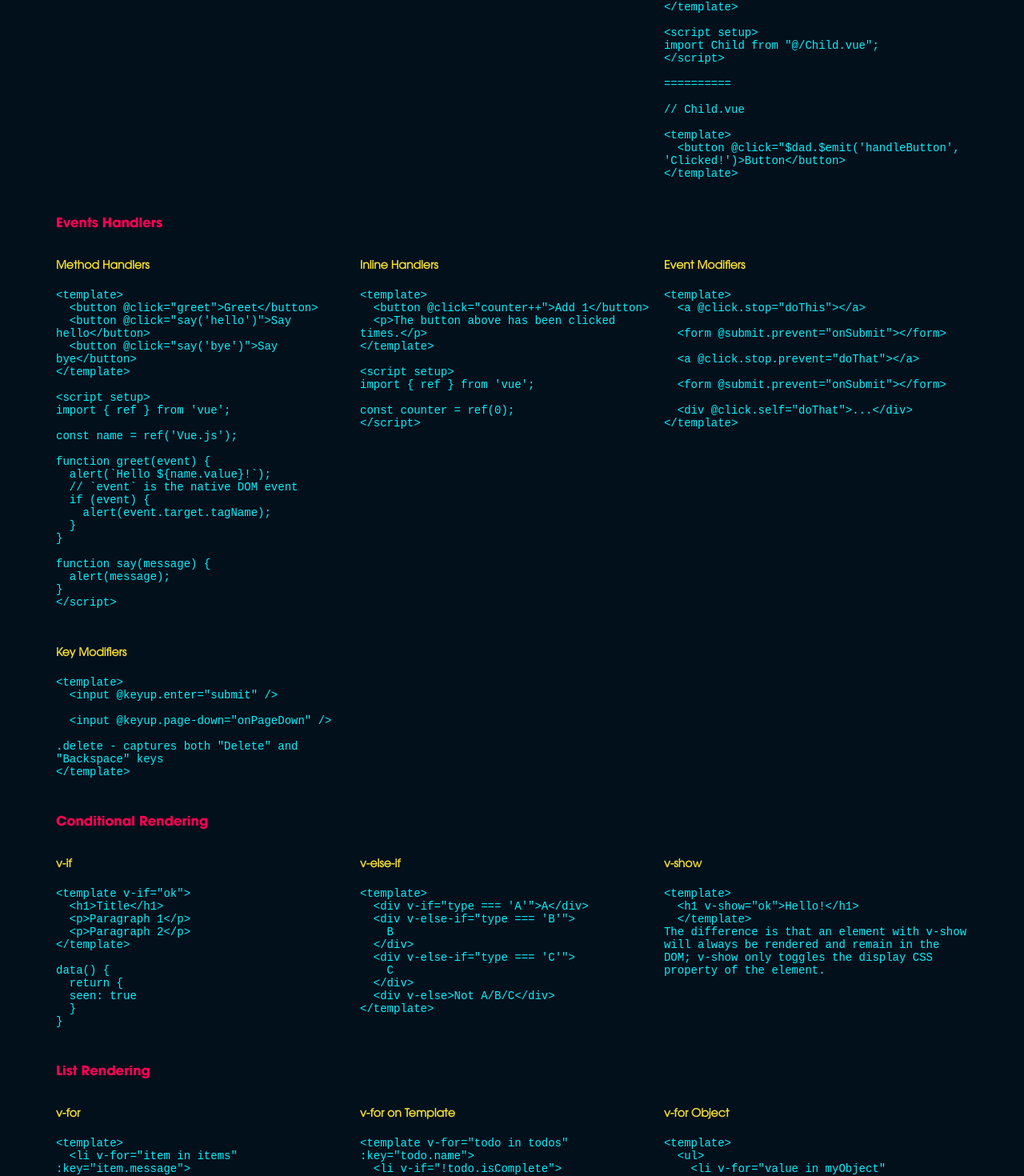
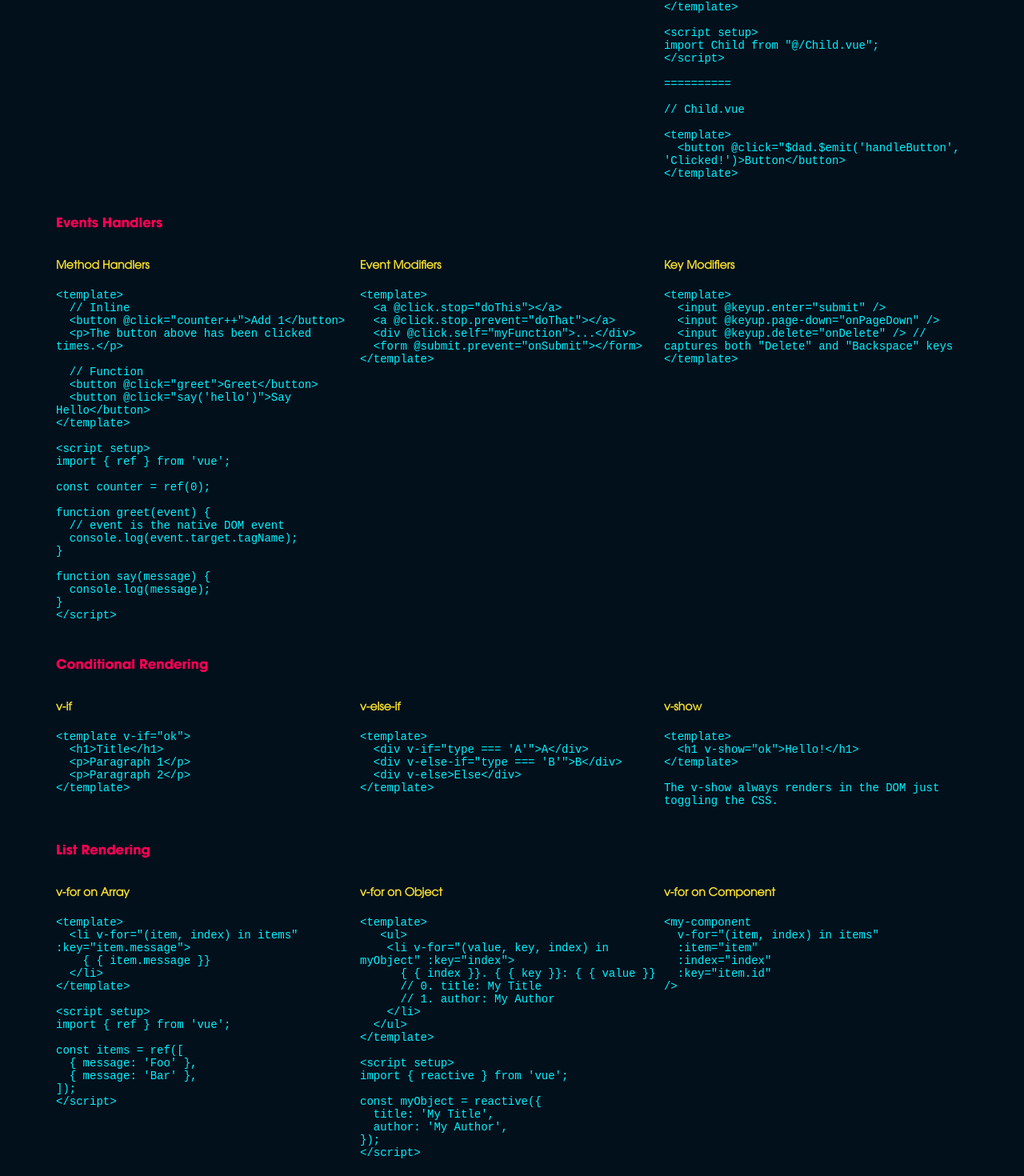
Before and after one commit to as-one/check-everyday, a Vue app in the folder v2/: page /vue in a window 1280 px wide. Shown: the part 1325-2795 px from the top of the page at 80% size. Built offline with nearby package versions, Linux system fonts and the light colour scheme.

Commit message:
Improvements

```diff
--- a/v2/src/components/Vue.vue
+++ b/v2/src/components/Vue.vue
@@ -6,8 +6,6 @@
       </div>
     </div>
 
-    <div class="row">
-      <div class="col-sm-12">
     <div class="row">
       <div class="col-sm-12 col-md-4">
         <h3>Props</h3>
@@ -176,54 +174,38 @@ import Child from "@/Child.vue";
             </pre>
       </div>
     </div>
-      </div>
-    </div>
 
     <div class="row">
       <div class="col-sm-12">
-        <div class="row">
         <h3>Events Handlers</h3>
+      </div>
+
       <div class="col-sm-12 col-md-4">
         <h4>Method Handlers</h4>
         <pre class="pre">
 &lt;template>
-  &lt;button @click="greet">Greet&lt;/button>
-  &lt;button @click="say('hello')">Say hello&lt;/button>
-  &lt;button @click="say('bye')">Say bye&lt;/button>
-&lt;/template>
-
-&lt;script setup>
-import { ref } from 'vue';
-
-const name = ref('Vue.js');
-
-function greet(event) {
-  alert(`Hello ${name.value}!`);
-  // `event` is the native DOM event
-  if (event) {
-    alert(event.target.tagName);
-  }
-}
-
-function say(message) {
-  alert(message);
-}
-&lt;/script>
-            </pre>
-          </div>
-
-          <div class="col-sm-12 col-md-4">
-            <h4>Inline Handlers</h4>
-            <pre class="pre">
-&lt;template>
+  // Inline
   &lt;button @click="counter++">Add 1&lt;/button>
   &lt;p>The button above has been clicked {{ counter }} times.&lt;/p>
+
+  // Function
+  &lt;button @click="greet">Greet&lt;/button>
+  &lt;button @click="say('hello')">Say Hello&lt;/button>
 &lt;/template>
 
 &lt;script setup>
 import { ref } from 'vue';
 
 const counter = ref(0);
+
+function greet(event) {
+  // event is the native DOM event
+  console.log(event.target.tagName);
+}
+
+function say(message) {
+  console.log(message);
+}
 &lt;/script>
             </pre>
       </div>
@@ -233,14 +215,9 @@ const counter = ref(0);
         <pre class="pre">
 &lt;template>
   &lt;a @click.stop="doThis">&lt;/a>
-
+  &lt;a @click.stop.prevent="doThat">&lt;/a>
+  &lt;div @click.self="myFunction">...&lt;/div>
   &lt;form @submit.prevent="onSubmit">&lt;/form>
-
-  &lt;a @click.stop.prevent="doThat">&lt;/a>
-
-  &lt;form @submit.prevent="onSubmit">&lt;/form>
-
-  &lt;div @click.self="doThat">...&lt;/div>
 &lt;/template>
             </pre>
       </div>
@@ -250,16 +227,12 @@ const counter = ref(0);
         <pre class="pre">
 &lt;template>
   &lt;input @keyup.enter="submit" />
-
   &lt;input @keyup.page-down="onPageDown" />
-
-.delete - captures both "Delete" and "Backspace" keys
+  &lt;input @keyup.delete="onDelete" /> // captures both "Delete" and "Backspace" keys
 &lt;/template>
             </pre>
       </div>
 
-        </div>
-      </div>
     </div>
 
     <div class="row">
@@ -274,12 +247,6 @@ const counter = ref(0);
   &lt;p>Paragraph 1&lt;/p>
   &lt;p>Paragraph 2&lt;/p>
 &lt;/template>
-
-data() {
-  return {
-  seen: true
-  }
-}
         </pre>
           </div>
 
@@ -288,13 +255,8 @@ data() {
             <pre class="pre">
 &lt;template>
   &lt;div v-if="type === 'A'">A&lt;/div>
-  &lt;div v-else-if="type === 'B'">
-    B
-  &lt;/div>
-  &lt;div v-else-if="type === 'C'">
-    C
-  &lt;/div>
-  &lt;div v-else>Not A/B/C&lt;/div>
+  &lt;div v-else-if="type === 'B'">B&lt;/div>
+  &lt;div v-else>Else&lt;/div>
 &lt;/template>
             </pre>
           </div>
@@ -305,7 +267,8 @@ data() {
 &lt;template>
   &lt;h1 v-show="ok">Hello!&lt;/h1>
 &lt;/template>
-The difference is that an element with v-show will always be rendered and remain in the DOM; v-show only toggles the display CSS property of the element.
+
+The v-show always renders in the DOM just toggling the CSS.
             </pre>
           </div>
         </div>
@@ -314,65 +277,37 @@ The difference is that an element with v-show will always be rendered and remain
 
     <div class="row">
       <div class="col-sm-12">
-        <div class="row">
         <h3>List Rendering</h3>
+      </div>
       <div class="col-sm-12 col-md-4">
-            <h4>v-for</h4>
+        <h4>v-for on Array</h4>
         <pre class="pre">
 &lt;template>
-  &lt;li v-for="item in items" :key="item.message">
-<!--  {{ item,message }} -->
-  &lt;/li>
-
-OR
-
   &lt;li v-for="(item, index) in items" :key="item.message">
-    <!-- {{ parentMessage }} - {{ index }} - {{ item,message }} -->
+    { { item.message }}
   &lt;/li>
 &lt;/template>
 
 &lt;script setup>
 import { ref } from 'vue';
 
-const parentMessage = ref('Parent');
-const items = ref([{ message: 'Foo' }, { message: 'Bar' }]);
+const items = ref([
+  { message: 'Foo' },
+  { message: 'Bar' },
+]);
 &lt;/script>
             </pre>
       </div>
 
       <div class="col-sm-12 col-md-4">
-            <h4>v-for on Template</h4>
-            <pre class="pre">
-&lt;template v-for="todo in todos" :key="todo.name">
-  &lt;li v-if="!todo.isComplete">
-  <!--  {{ todo.name }} -->
-  &lt;/li>
-&lt;/template>
-
-&lt;script setup>
-import { ref } from 'vue';
-
-const parentMessage = ref('Parent');
-const items = ref([{ message: 'Foo' }, { message: 'Bar' }]);
-&lt;/script>
-            </pre>
-          </div>
-
-          <div class="col-sm-12 col-md-4">
-            <h4>v-for Object</h4>
+        <h4>v-for on Object</h4>
         <pre class="pre">
 &lt;template>
    &lt;ul>
-    &lt;li v-for="value in myObject" :key="key.value">
-      <!-- {{ value }} -->
-    &lt;/li>
-  &lt;/ul>
-
-OR
-
-   &lt;ul>
-    &lt;li v-for="(value, key, index) in myObject" :key="key.value">
-              <!--  {{ index }}. {{ key }}: {{ value }} -->
+    &lt;li v-for="(value, key, index) in myObject" :key="index">
+      { { index }}. { { key }}: { { value }}
+      // 0. title: My Title
+      // 1. author: My Author
     &lt;/li>
   &lt;/ul>
 &lt;/template>
@@ -381,26 +316,15 @@ OR
 import { reactive } from 'vue';
 
 const myObject = reactive({
-  title: 'How to do lists in Vue',
-  author: 'Jane Doe',
-  publishedAt: '2016-04-10',
+  title: 'My Title',
+  author: 'My Author',
 });
 &lt;/script>
             </pre>
       </div>
 
       <div class="col-sm-12 col-md-4">
-            <h4>v-for with a Range</h4>
-            <pre class="pre">
-&lt;template>
-  &lt;span v-for="n in 10">{{ n }}&lt;/span>
-&lt;/template>
-Note here n starts with an initial value of 1 instead of 0.
-            </pre>
-          </div>
-
-          <div class="col-sm-12 col-md-4">
-            <h4>v-for with a Component</h4>
+        <h4>v-for on Component</h4>
         <pre class="pre">
 &lt;my-component
   v-for="(item, index) in items"
@@ -412,15 +336,13 @@ Note here n starts with an initial value of 1 instead of 0.
       </div>
 
     </div>
-      </div>
-    </div>
 
     <div class="row">
       <div class="col-sm-12">
-        <div class="row">
-          <h3>Template Refs</h3>
+        <h3>Template Refs ref=</h3>
+      </div>
       <div class="col-sm-12 col-md-4">
-            <h4>Accessing the Refs</h4>
+        <h4>Accessing</h4>
         <pre class="pre">
 &lt;template>
   &lt;input ref="input" />
@@ -437,87 +359,52 @@ onMounted(() => {
 &lt;/script>
             </pre>
       </div>
+    </div>
 
-          <div class="col-sm-12 col-md-4">
-            <h4>Refs inside v-for</h4>
+    <div class="row">
+      <h3>Reactivity - ref() and reactive()</h3>
+
+      <div class="col-sm-12 col-md-6">
+        <h4>ref()</h4>
         <pre class="pre">
-&lt;template>
-  &lt;ul>
-    &lt;li v-for="item in list" ref="itemRefs">
-      {{ item }}
-    &lt;/li>
-  &lt;/ul>
-&lt;/template>
+// Use for scalar types
 
-&lt;script>
-import { ref, onMounted } from 'vue';
+&lt;script setup>
+import {ref} from 'vue';
 
-const list = ref([1, 2, 3]);
+const title = ref('Title');
+const price = ref(9.99);
 
-const itemRefs = ref([]);
-
-onMounted(() => {
-  alert(itemRefs.value.map(i => i.textContent))
-});
+console.log(title.value);
+console.log(price.value);
 &lt;/script>
             </pre>
       </div>
 
-          <div class="col-sm-12 col-md-4">
-            <h4>Ref on Component</h4>
+      <div class="col-sm-12 col-md-6">
+        <h4>reactive()</h4>
         <pre class="pre">
-&lt;template>
-  &lt;Child ref="child" />
-&lt;/template>
+// Use for compound types
 
 &lt;script setup>
-import { ref, onMounted } from 'vue';
-import Child from './Child.vue';
+import {reactive} from 'vue';
 
-const child = ref(null);
+const product = reactive({
+  title: 'Title',
+  price: 9.99
+});
 
-onMounted(() => {
-  child.value;
-});
+console.log(product.title);
 &lt;/script>
             </pre>
       </div>
 
-        </div>
-      </div>
-    </div>
-
-    <div class="row">
-      <div class="col-sm-12">
-        <div class="row">
-          <h3>Reactivity Fundamentals</h3>
-          <div class="col-sm-12 col-md-4">
-            <h4>Declaring Reactive State</h4>
+      <div class="col-sm-12 col-md-6">
+        <h4>ref(): Reactive State</h4>
         <pre class="pre">
 &lt;template>
   &lt;button @click="increment">
-<!--    {{ state.count }}-->
-  &lt;/button>
-&lt;/template>
-
-&lt;script setup>
-import { reactive } from 'vue';
-
-const state = reactive({ count: 0 });
-
-function increment() {
-  state.count++
-};
-&lt;/script>
-            </pre>
-          </div>
-
-          <div class="col-sm-12 col-md-4">
-            <h4>Reactive Variables with ref()</h4>
-            <pre class="pre">
-&lt;template>
-  &lt;button @click="increment">
-<!--    {{ count }}-->
+    { { count }}
   &lt;/button>
 &lt;/template>
 
@@ -533,56 +420,28 @@ function increment() {
             </pre>
       </div>
 
-          <div class="col-sm-12 col-md-4">
-            <h4>Ref on Component</h4>
+      <div class="col-sm-12 col-md-6">
+        <h4>reactive(): Reactive State</h4>
         <pre class="pre">
 &lt;template>
-  &lt;Child ref="child" />
+  &lt;button @click="increment">
+    { { state.count }}
+  &lt;/button>
 &lt;/template>
 
 &lt;script setup>
-import { ref, onMounted } from 'vue';
-import Child from './Child.vue';
+import { reactive } from 'vue';
 
-const child = ref(null);
+const state = reactive({ count: 0 });
 
-onMounted(() => {
-  child.value;
-});
+function increment() {
+  state.count++
+};
 &lt;/script>
             </pre>
       </div>
-
-          <div class="col-sm-12 col-md-4">
-            <h4>ref()</h4>
-            <pre class="pre">
-&lt;script setup>
-const title = ref('shirt');
-const description = ref('description');
-const price = ref(9.99);
-&lt;/script>
-            </pre>
     </div>
 
-          <div class="col-sm-12 col-md-4">
-            <h4>reactive()</h4>
-            <pre class="pre">
-&lt;script setup>
-const product = reactive({
-  title: 'shirt',
-  description: 'description',
-  price: 9.99
-});
-&lt;/script>
-            </pre>
-          </div>
-
-        </div>
-      </div>
-    </div>
-
-    <div class="row">
-      <div class="col-sm-12">
     <div class="row">
       <h3>Routing</h3>
       <div class="col-sm-12 col-md-4">
@@ -637,8 +496,9 @@ const currentView = computed(() => {
 
 &lt;/script>
 
-==================================================
+==========
 App.vue
+
 &lt;template>
   &lt;nav>
     &lt;RouterLink to="/home">Home&lt;/RouterLink>
@@ -668,6 +528,4 @@ created() {
 
     </div>
   </div>
-    </div>
-  </div>
 </template>
```
Lines whose indentation alone changed are shown as unchanged.
